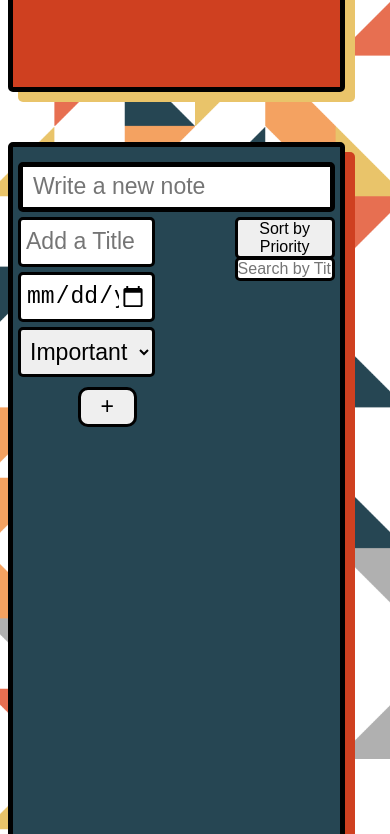
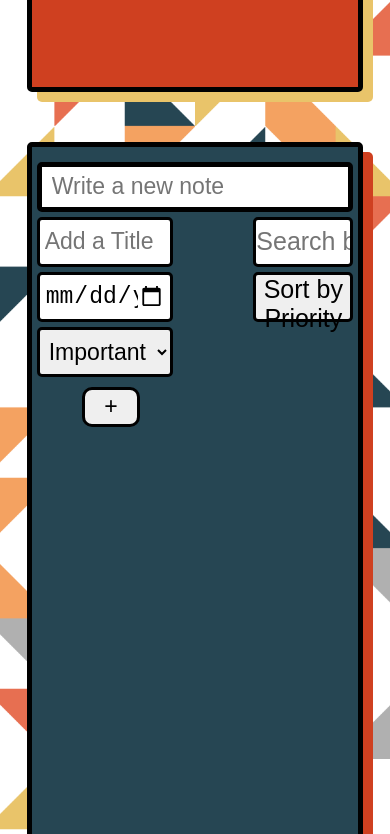
Before and after one commit to Ali-Olliek/TodoApp, a plain HTML site: page Index.html in a window 390 px wide. Shown: the part 85-919 px from the top of the page. Drawn offline with nearby package versions, Linux system fonts and the light colour scheme.

Commit message:
Minor Adjustments on Media queries

```diff
--- a/styling/styles.css
+++ b/styling/styles.css
@@ -46,7 +46,7 @@ header {
 .addnote {
     position: absolute;
     top: 240px;
-    left: 65px;
+    left: 50px;
     width: 15vw;
     height: 40px;
     border-radius: 10px;
@@ -59,6 +59,7 @@ header {
 
 ul {
     list-style: none;
+    margin-top: 40px;
 }
 
 .done {
@@ -85,12 +86,12 @@ ul {
 }
 
 .search {
-    top: 125px;
+    top: 70px;
     text-align: center;
     width: 30vw;
 }
 .sort {
-    top: 70px;
+    top: 125px;
 }
 .sort:hover {
     background-color: #e9c46a;
@@ -98,7 +99,7 @@ ul {
 
 .note {
     width: 100%;
-    margin-top: 10px;
+    margin-top: 20px;
     height: 50px;
     background-color: white;
     border-radius: 5px;
@@ -126,28 +127,26 @@ ul {
 
     .center {
         width: 90%;
-        margin-left: 0;
     }
+
     header {
         padding: 5px;
         width: 95vw;
         height: 20vh;
-        left: 0px;
     }
 
     .container {
         padding: 5px;
         width: 95vw;
         height: 120vh;
-        left: 0px;
     }
     .btn {
-        font-size: 16px;
-        height: auto;
+        font-size: 25px;
         width: 100px;
     }
 
     .search {
-        top: 110px;
+        top: 70px;
+        height: 50px;
     }
 }
```
